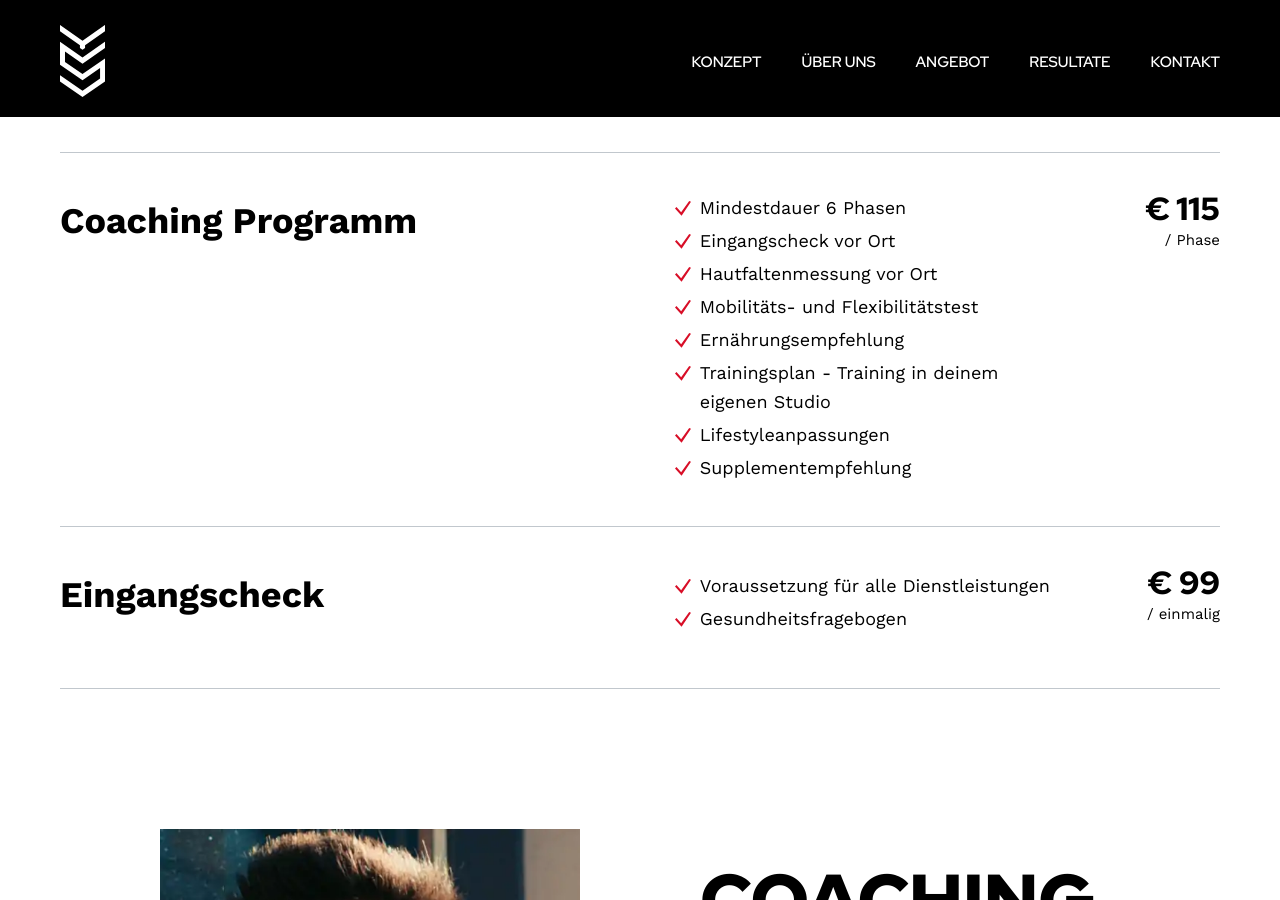
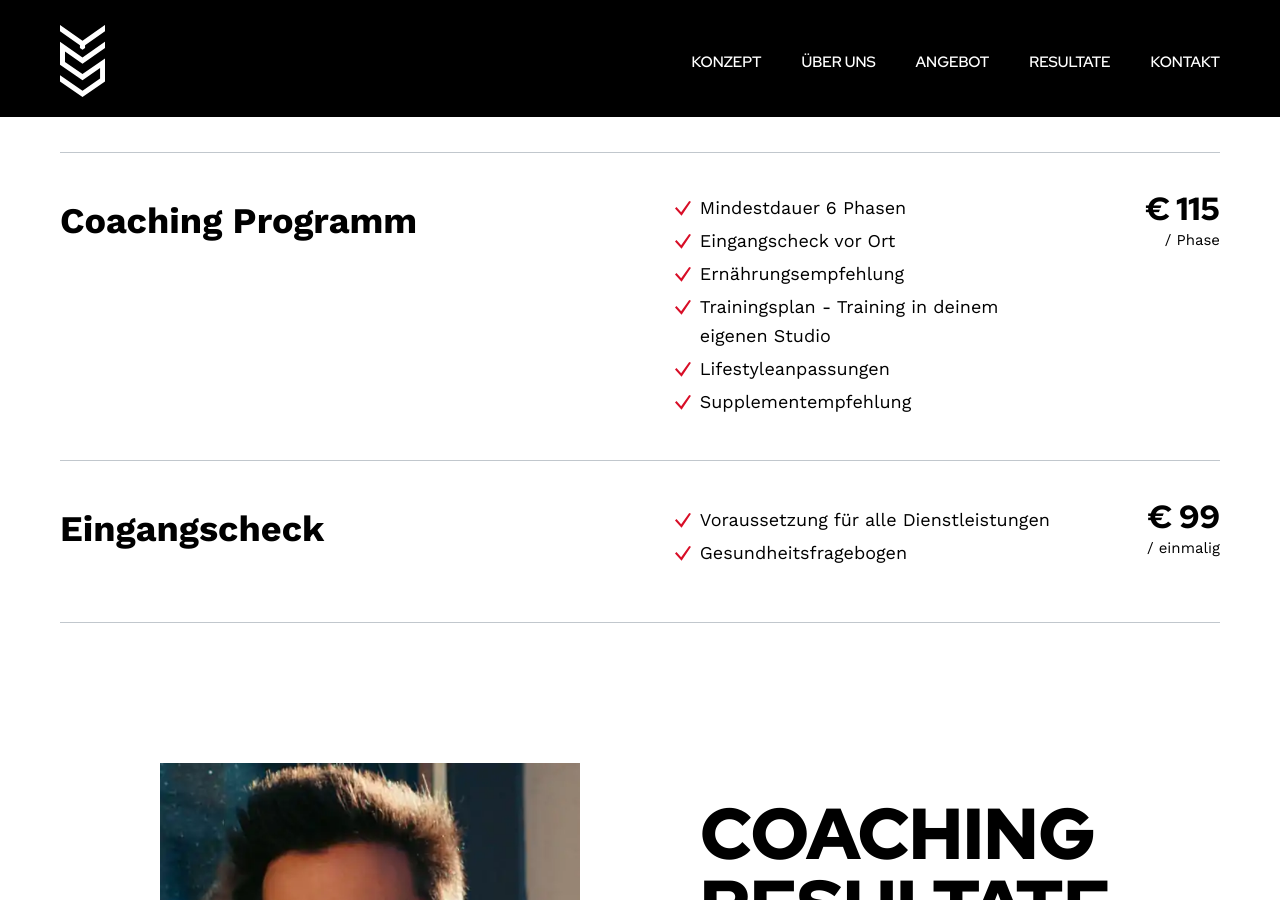
Before and after one commit to yspt-de/www, a Jekyll site: the page built from index.markdown, in a window 1280 px wide and 900 px high, scrolled down 3862 px. Built offline with Jekyll 4.4.1, drawn with Linux system fonts in a browser that asks for light colours.

Commit message:
Update from Forestry.io Yusuf Shafiq updated index.markdown

```diff
--- a/index.markdown
+++ b/index.markdown
@@ -64,8 +64,6 @@ services:
   usps:
   - Mindestdauer 6 Phasen
   - Eingangscheck vor Ort
-  - Hautfaltenmessung vor Ort
-  - Mobilitäts- und Flexibilitätstest
   - Ernährungsempfehlung
   - Trainingsplan - Training in deinem eigenen Studio
   - Lifestyleanpassungen
```
